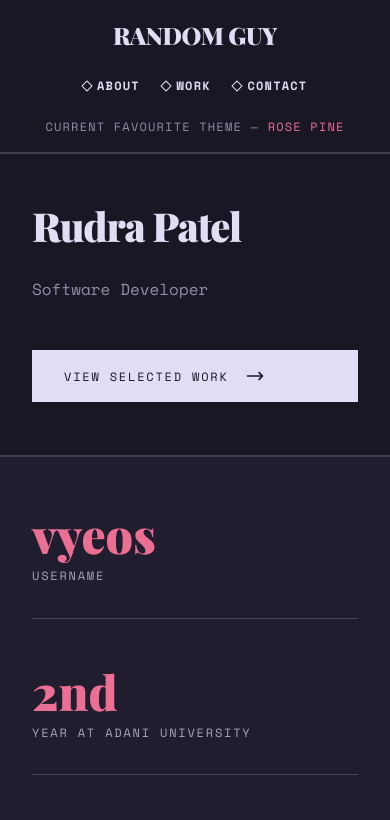
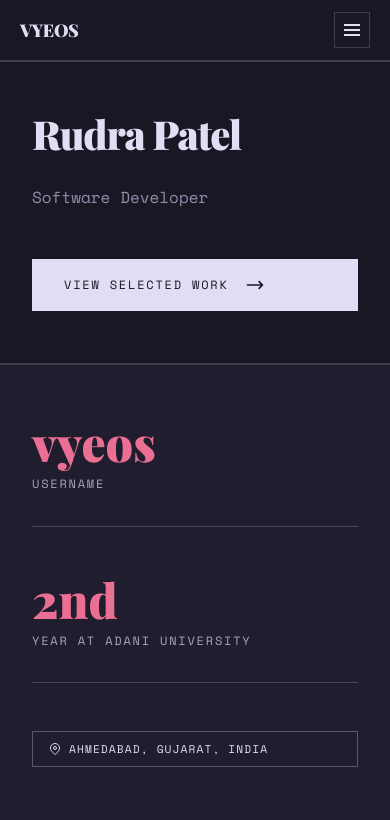
Before and after one commit to vyeos/tgfrwe, an Astro site: page / in a window 390 px wide. Shown: the top 820 px of the page. Built offline with nearby package versions, Linux system fonts and the light colour scheme; Astro itself is replaced by a stand-in of ours; a web font is replaced by a local one.

Commit message:
fix: navbar mobile layout

```diff
--- a/src/pages/index.astro
+++ b/src/pages/index.astro
@@ -88,6 +88,60 @@ import { personalInfo, skills, projects, neovimHighlight, siteMetadata } from '.
         gap: 2rem;
         justify-content: center;
         flex: 1;
+      }
+
+      .masthead-toggle {
+        display: none;
+        align-items: center;
+        justify-content: center;
+        width: 36px;
+        height: 36px;
+        border: 1px solid #403d52;
+        background: transparent;
+        color: var(--black);
+        cursor: pointer;
+      }
+
+      .masthead-toggle span {
+        display: block;
+        width: 16px;
+        height: 2px;
+        background: currentColor;
+        position: relative;
+        transition: transform 0.3s ease, background 0.3s ease;
+      }
+
+      .masthead-toggle span::before,
+      .masthead-toggle span::after {
+        content: "";
+        position: absolute;
+        left: 0;
+        width: 16px;
+        height: 2px;
+        background: currentColor;
+        transition: transform 0.3s ease, top 0.3s ease;
+      }
+
+      .masthead-toggle span::before {
+        top: -5px;
+      }
+
+      .masthead-toggle span::after {
+        top: 5px;
+      }
+
+      .masthead.is-open .masthead-toggle span {
+        background: transparent;
+      }
+
+      .masthead.is-open .masthead-toggle span::before {
+        top: 0;
+        transform: rotate(45deg);
+      }
+
+      .masthead.is-open .masthead-toggle span::after {
+        top: 0;
+        transform: rotate(-45deg);
       }
 
       .masthead-nav a {
@@ -689,13 +743,42 @@ import { personalInfo, skills, projects, neovimHighlight, siteMetadata } from '.
 
       @media (max-width: 600px) {
         .masthead {
-          flex-direction: column;
-          gap: 1rem;
-          text-align: center;
+          flex-direction: row;
+          align-items: center;
+          justify-content: space-between;
+          gap: 0.75rem;
+          text-align: left;
+          padding: 0.75rem 1.25rem;
         }
 
         .masthead-nav {
-          gap: 1rem;
+          display: none;
+          flex-direction: column;
+          gap: 0.75rem;
+          width: 100%;
+          padding: 0.75rem 0;
+          border-top: 1px solid #403d52;
+        }
+
+        .masthead.is-open .masthead-nav {
+          display: flex;
+        }
+
+        .masthead-toggle {
+          display: inline-flex;
+        }
+
+        .masthead-date {
+          display: none;
+        }
+
+        .masthead-logo {
+          font-size: 1.1rem;
+        }
+
+        .masthead-date {
+          font-size: 0.65rem;
+          letter-spacing: 0.08em;
         }
 
         .hero-left,
@@ -749,14 +832,27 @@ import { personalInfo, skills, projects, neovimHighlight, siteMetadata } from '.
   <body>
     <!-- Masthead -->
     <header class="masthead">
-      <div class="masthead-logo">RANDOM GUY</div>
+      <div class="masthead-logo">VYEOS</div>
       <nav class="masthead-nav">
         <a href="#about">About</a>
         <a href="#work">Work</a>
         <a href="#contact">Contact</a>
       </nav>
+      <button class="masthead-toggle" type="button" aria-label="Toggle navigation">
+        <span></span>
+      </button>
       <div class="masthead-date">Current favourite theme — <span class="accent">Rose Pine</span></div>
     </header>
+    <script>
+      const masthead = document.querySelector('.masthead');
+      const toggle = document.querySelector('.masthead-toggle');
+
+      if (masthead && toggle) {
+        toggle.addEventListener('click', () => {
+          masthead.classList.toggle('is-open');
+        });
+      }
+    </script>
 
     <!-- Hero -->
     <section class="hero">
```
Also changed, not shown: public/favicon.ico, public/vyeos.png (added).
